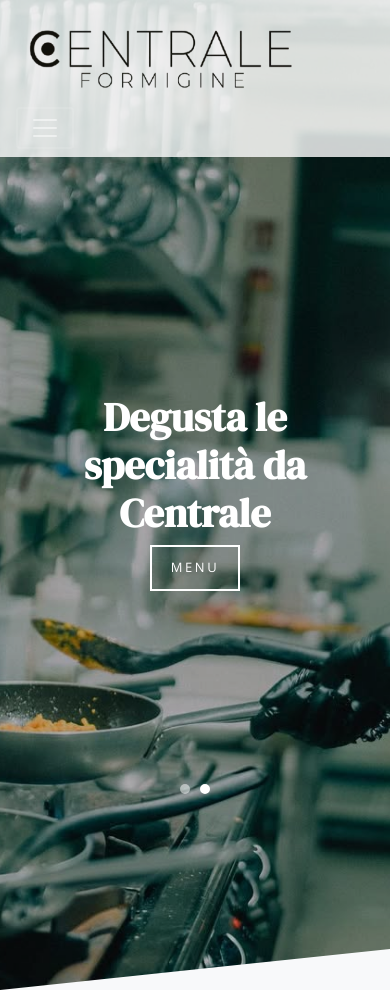
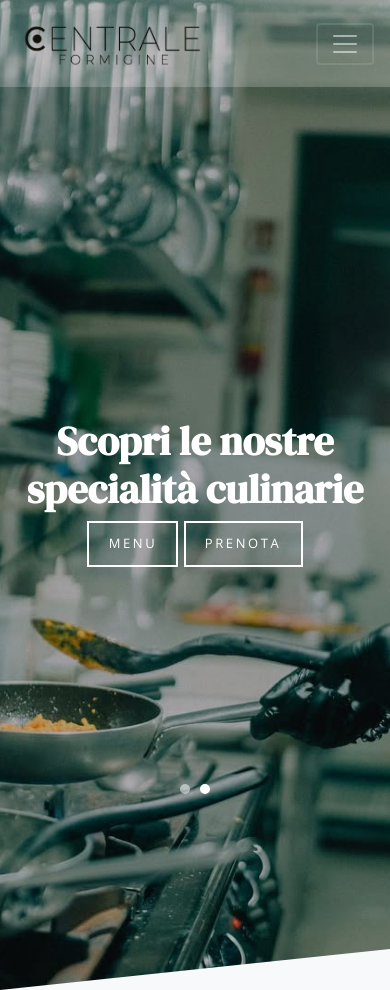
Before and after one commit to souhaibothmani/centraleformigine, a plain HTML site: page index.html in a window 390 px wide. Shown: the top 990 px of the page. Drawn offline with nearby package versions, Linux system fonts and the light colour scheme.

Commit message:
adjust responsivness

```diff
--- a/css/style.css
+++ b/css/style.css
@@ -147,7 +147,7 @@ header .navbar-brand span {
 
 @media (min-width: 768px) {
     header .navbar-brand span {
-        color: #ced4da;
+        color: #030303;
     }
 }
 
@@ -210,7 +210,7 @@ header .navbar .dropdown-menu:before {
     width: 0;
     position: absolute;
     pointer-events: none;
-    border-bottom-color: #fff;
+    border-bottom-color: rgb(255, 255, 255);
     border-width: 7px;
 }
 
@@ -258,7 +258,7 @@ header .navbar .cta-btn a:hover {
 /* Media Query for small screens: Make navbar background a semi-transparent white */
 @media (max-width: 767px) {
     header .navbar {
-        background: rgba(255, 255, 255, 0.8) !important;
+        background: rgba(255, 255, 255, 0.2) !important;
     }
 }
 
--- a/index.html
+++ b/index.html
@@ -76,6 +76,23 @@
         padding: 15px;
         width: 60%;
       }
+      @media (max-width: 768px) {
+        .navbar-brand img {
+          width: 100px; /* Adjust as needed */
+        }
+      }
+
+      @media (max-width: 576px) {
+        .navbar-brand img {
+          width: 150px; /* Even smaller on extra-small screens */
+        }
+      }
+      @media (max-width: 375px) {
+        .navbar-brand img {
+          width: 50px; /* Even smaller on extra-small screens */
+        }
+      }
+
     </style>
   </head>
   <body>
@@ -84,7 +101,7 @@
       <nav class="navbar navbar-expand-md navbar-dark bg-dark">
         <div class="container">
           <a class="navbar-brand" href="index.html">
-            <img src="/img/logo.png" alt="Gourmet Logo" style="height: auto; width: 300px;">
+            <img src="/img/logo.png" alt="Gourmet Logo" style="height: auto; width: 200px;">
           </a>
           <button class="navbar-toggler" type="button" data-toggle="collapse" data-target="#navbarsExample05" aria-controls="navbarsExample05" aria-expanded="false" aria-label="Toggle navigation">
             <span class="navbar-toggler-icon"></span>
@@ -133,9 +150,10 @@
           <div class="container">
             <div class="row slider-text align-items-center justify-content-center">
               <div class="col-md-8 text-center col-sm-12 ">
-                <h1 data-aos="fade-up mb-5">Mangia e Bevi da Centrale</h1>
+                <h1 data-aos="fade-up mb-5">Assapora ogni boccone, gusta ogni sorso</h1>
                 <p data-aos="fade-up" data-aos-delay="200">
                   <a href="#menu" class="btn btn-white btn-outline-white">Menu</a>
+                  <a href="http://localhost:8080/business/calendar?businessId=8#calendar" class="btn btn-white btn-outline-white">Prenota</a>
                 </p>
               </div>
             </div>
@@ -146,9 +164,10 @@
           <div class="container">
             <div class="row slider-text align-items-center justify-content-center">
               <div class="col-md-8 text-center col-sm-12 ">
-                <h1 data-aos="fade-up mb-5">Degusta le specialità da Centrale</h1>
+                <h1 data-aos="fade-up mb-5">Scopri le nostre specialità culinarie</h1>
                 <p data-aos="fade-up" data-aos-delay="200">
                   <a href="#menu" class="btn btn-white btn-outline-white">Menu</a>
+                  <a href="http://localhost:8080/business/calendar?businessId=8#calendar" class="btn btn-white btn-outline-white">Prenota</a>
                 </p>
               </div>
             </div>
```
